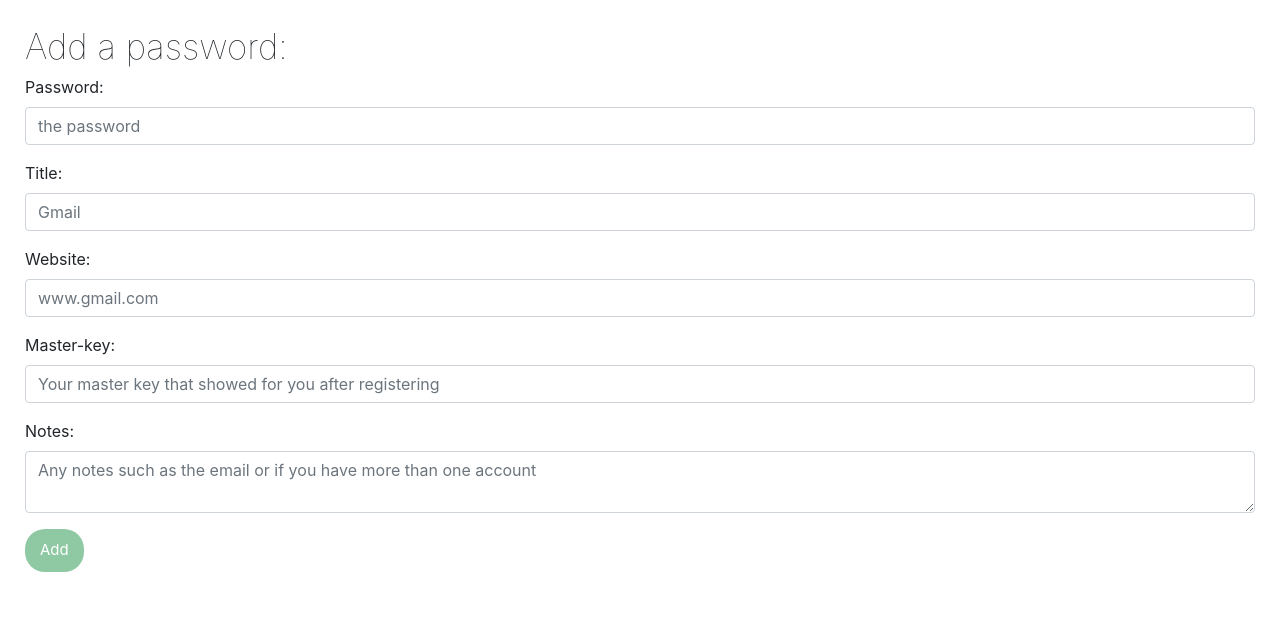
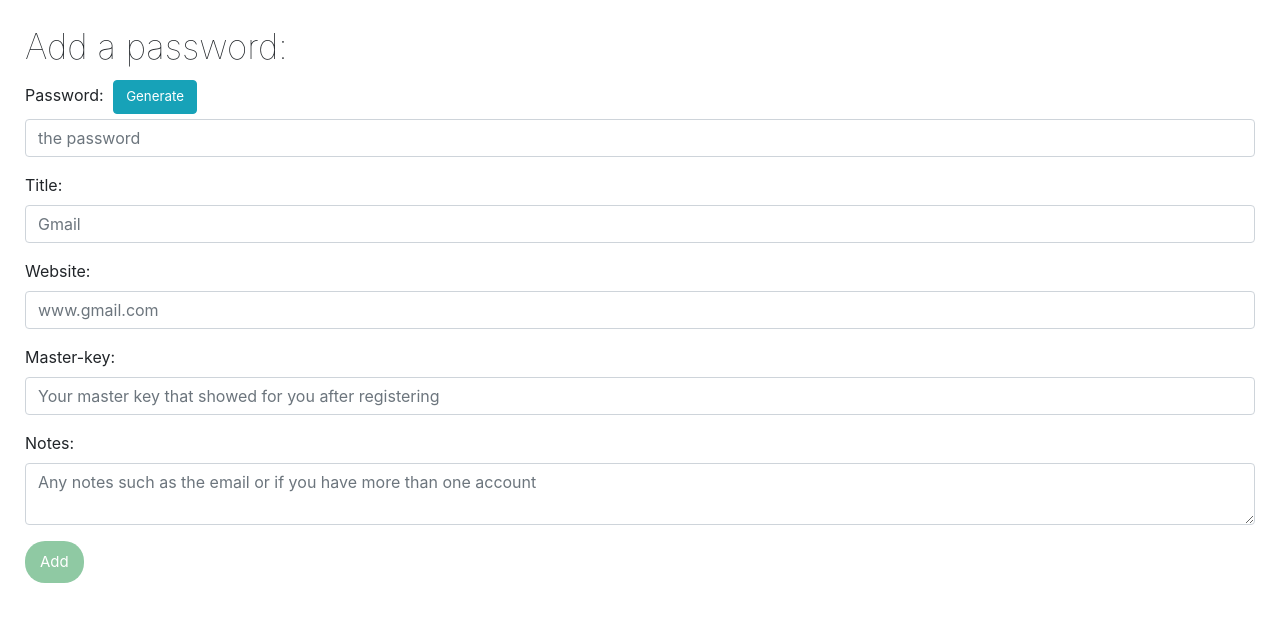
Before and after one commit to Beshoy-Hezky/Password-Vault-Webapp, a Django app: page /addpassword/ in a window 1280 px wide. Shown: the part 56-678 px from the top of the page. Run offline with Django 4.2, Linux system fonts and the light colour scheme; some libraries are stand-ins or nearby versions.

Commit message:
F06: Add button to generate password

```diff
--- a/PassGuard/vault/templates/vault/addpassword.html
+++ b/PassGuard/vault/templates/vault/addpassword.html
@@ -3,11 +3,11 @@
 {% block body %}
     <div style="margin: 25px;">
 <h1 class="title" style="font-size: 35px;">Add a password:</h1>
-<form action="" method="post">
+<form action="{% url 'add_password' %}" method="post">
     {% csrf_token %}
   <div class="form-group">
-      <label>Password:</label>
-    <input type="password" maxlength="15" name="password" class="form-control" id="exampleFormControlInput1" placeholder="the password" required>
+      <span><label>Password:</label></span> <button class="btn btn-info" style="margin: 5px; font-size: smaller" onclick="generatePassword(this)">Generate</button>
+    <input type="text" maxlength="15" name="password" class="form-control" id="exampleFormControlInput1" placeholder="the password" required>
   </div>
      <div class="form-group">
     <label>Title:</label>
```
